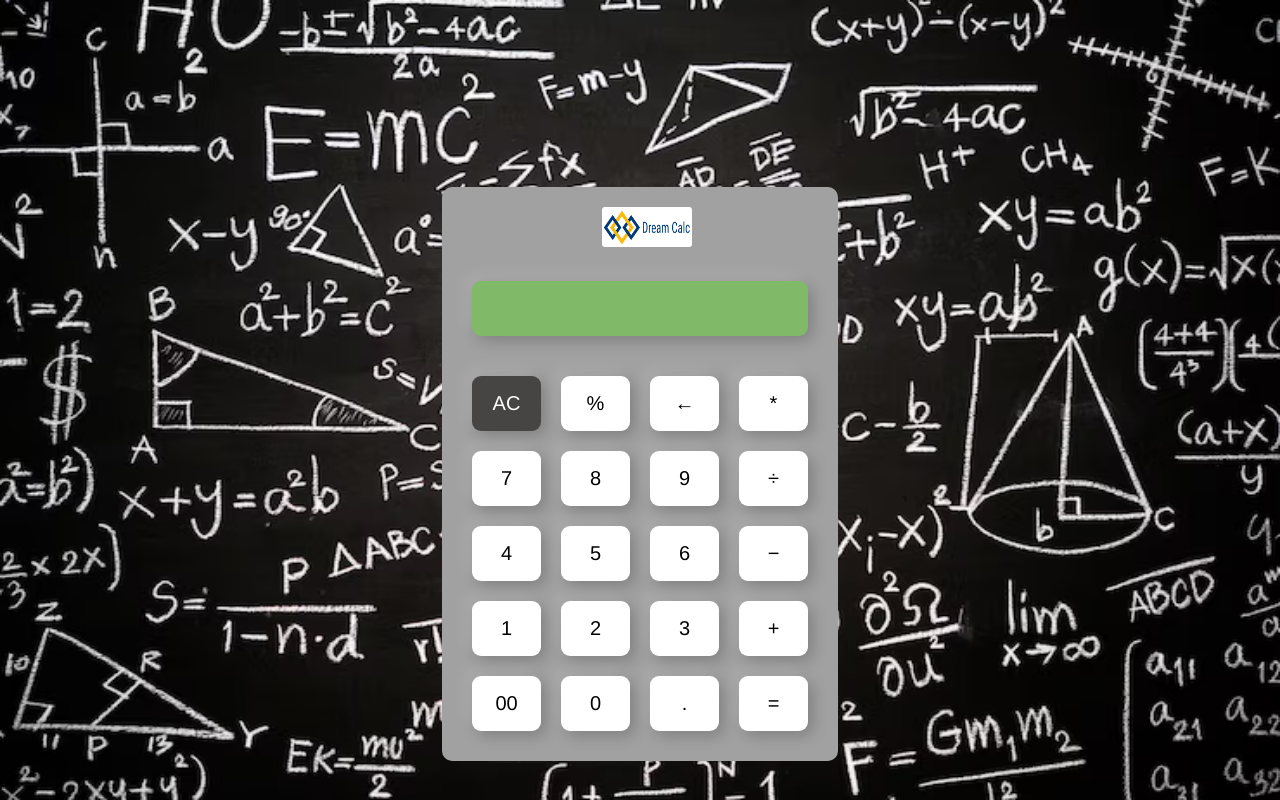
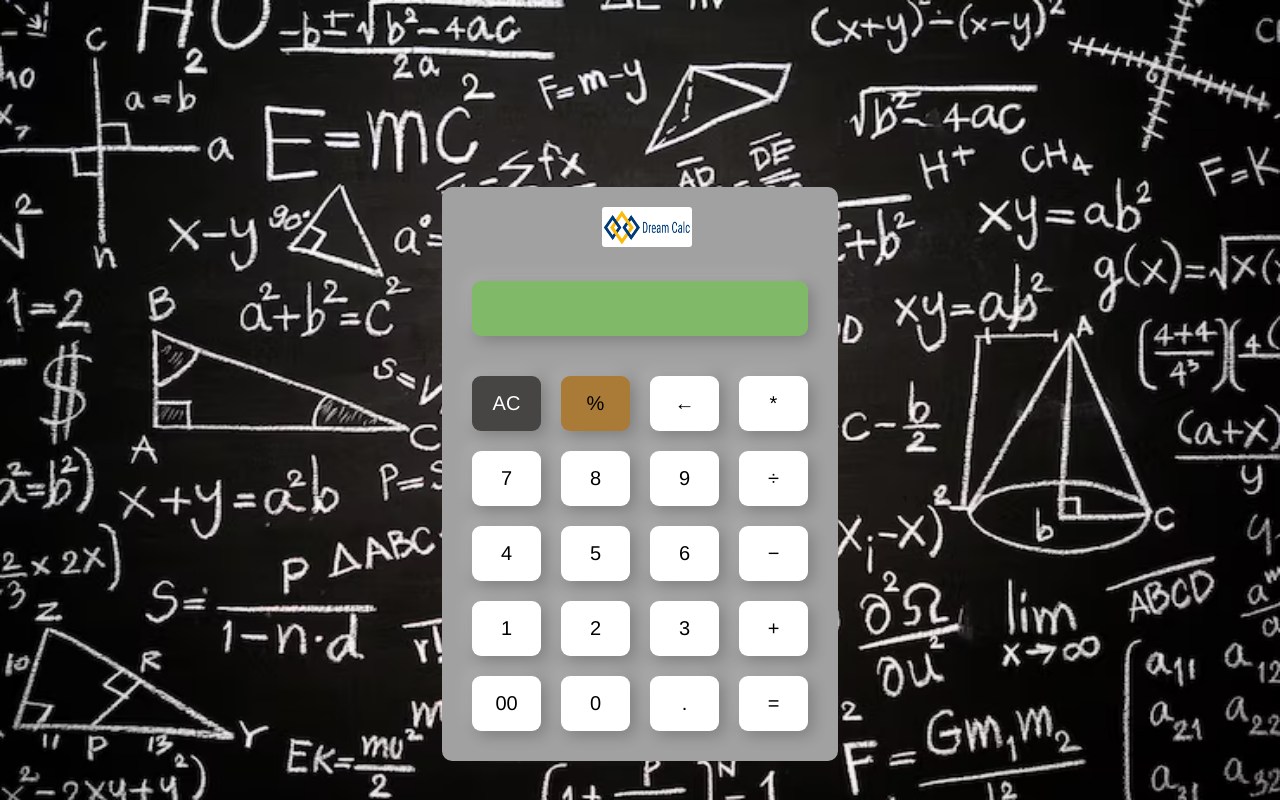
Before and after one commit to yres45/dream_calc, a React (Create React App) app: page / in a window 1280 px wide. In both pictures the pointer is over the input 595 px from the left and 403 px from the top of the page. Built offline with nearby package versions, Linux system fonts and the light colour scheme.

Commit message:
add chenges of design

```diff
--- a/src/App.css
+++ b/src/App.css
@@ -51,10 +51,7 @@ body{
   color: rgb(246, 245, 245);
   outline: black;
 }
-div>input:hover {
-  background-color:#aa7b36;
-  transition: 0.2s;
-}
+
 input:active[type=button] {
   background: #e5e5e5;
   cursor: pointer;
@@ -66,7 +63,10 @@ input:active[type=button] {
   background-color: white;
   color: #000000;
 }
-
+#button-color:hover {
+  background-color:#aa7b36;
+  transition: 0.2s;
+}
 #buttonAC-color {
   background-color: #474444;
 
```
